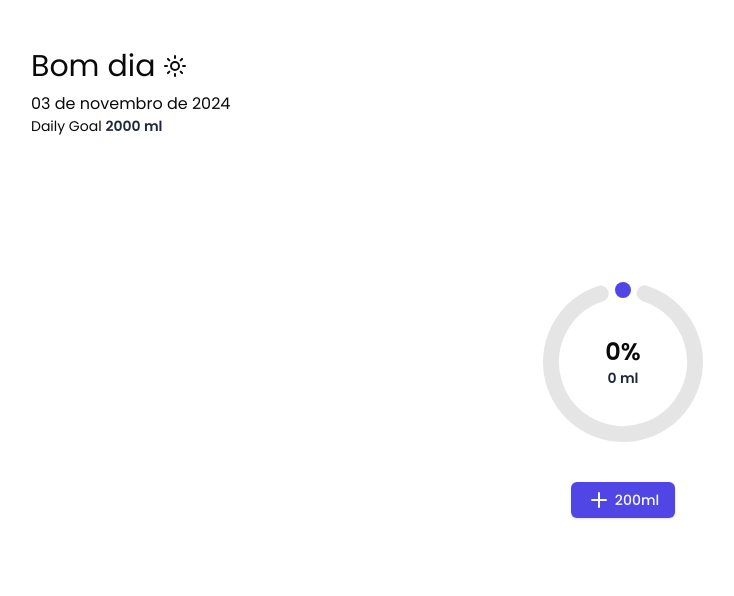
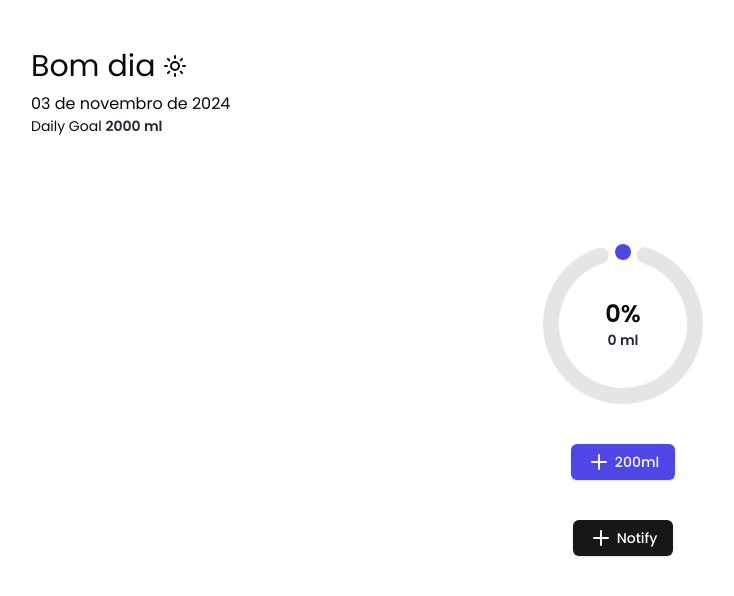
Before and after one commit to love-quinn/water-reminder, a Next.js app: page / in a window 1280 px wide. Shown: the top 596 px of the page, without its empty margins (17-751 px from the left). Built offline with nearby package versions, Linux system fonts and the light colour scheme.

Commit message:
feat: notification boilerplate added

```diff
--- a/app/page.tsx
+++ b/app/page.tsx
@@ -8,6 +8,38 @@ import { useState } from "react";
 
 export default function Home() {
   const [value, setValue] = useState(0);
+
+  const handleNotify = () => {
+    if ("Notification" in window) {
+      if (Notification.permission === "granted") {
+        notify();
+      } else {
+        Notification.requestPermission().then((permission) => {
+          if (permission === "granted") {
+            notify();
+          } else {
+            console.error("Permissão para notificações foi negada");
+          }
+        });
+      }
+    } else {
+      console.error("Navegador não suporta notificações");
+    }
+  };
+
+  const notify = () => {
+    const notification = new Notification("Breaking:", {
+      body: `Celebrity Caught in Fresh Scandal`,
+      icon: "https://unsplash.it/400/400",
+      // vibrate: [300, 200, 300],
+    });
+
+    notification.addEventListener("click", () => {
+      window.open("https://www.openjavascript.com");
+    });
+
+    setTimeout(() => notification.close(), 3000);
+  };
 
   const handleIncrement = () => {
     setValue((prev) => (prev < 2000 ? prev + 200 : prev));
@@ -33,6 +65,14 @@ export default function Home() {
           <PlusIcon />
           200ml
         </Button>
+
+        <Button
+          className="gap-1 "
+          onClick={handleNotify}
+        >
+          <PlusIcon />
+          Notify
+        </Button>
       </div>
     </div>
   );
```
